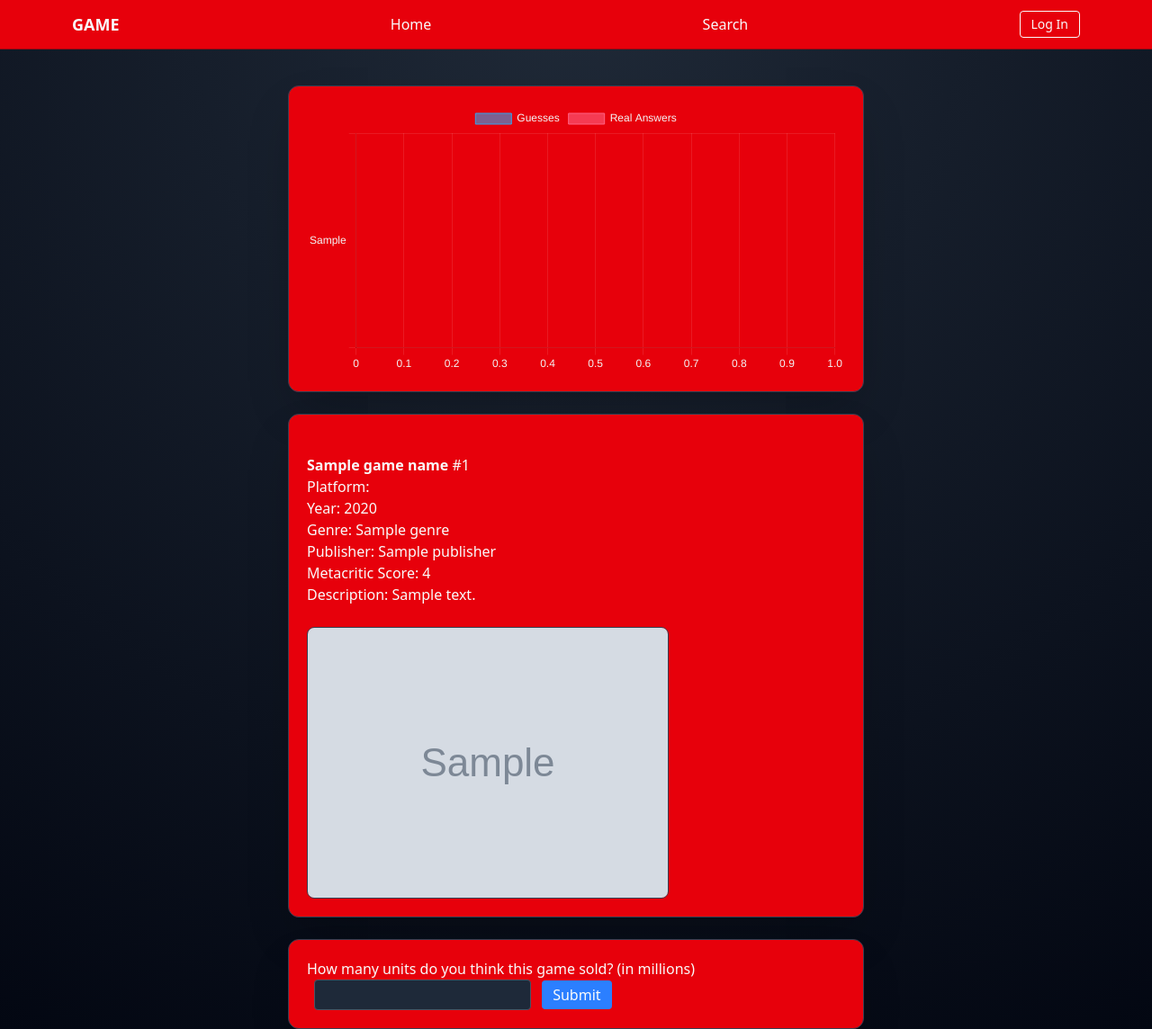
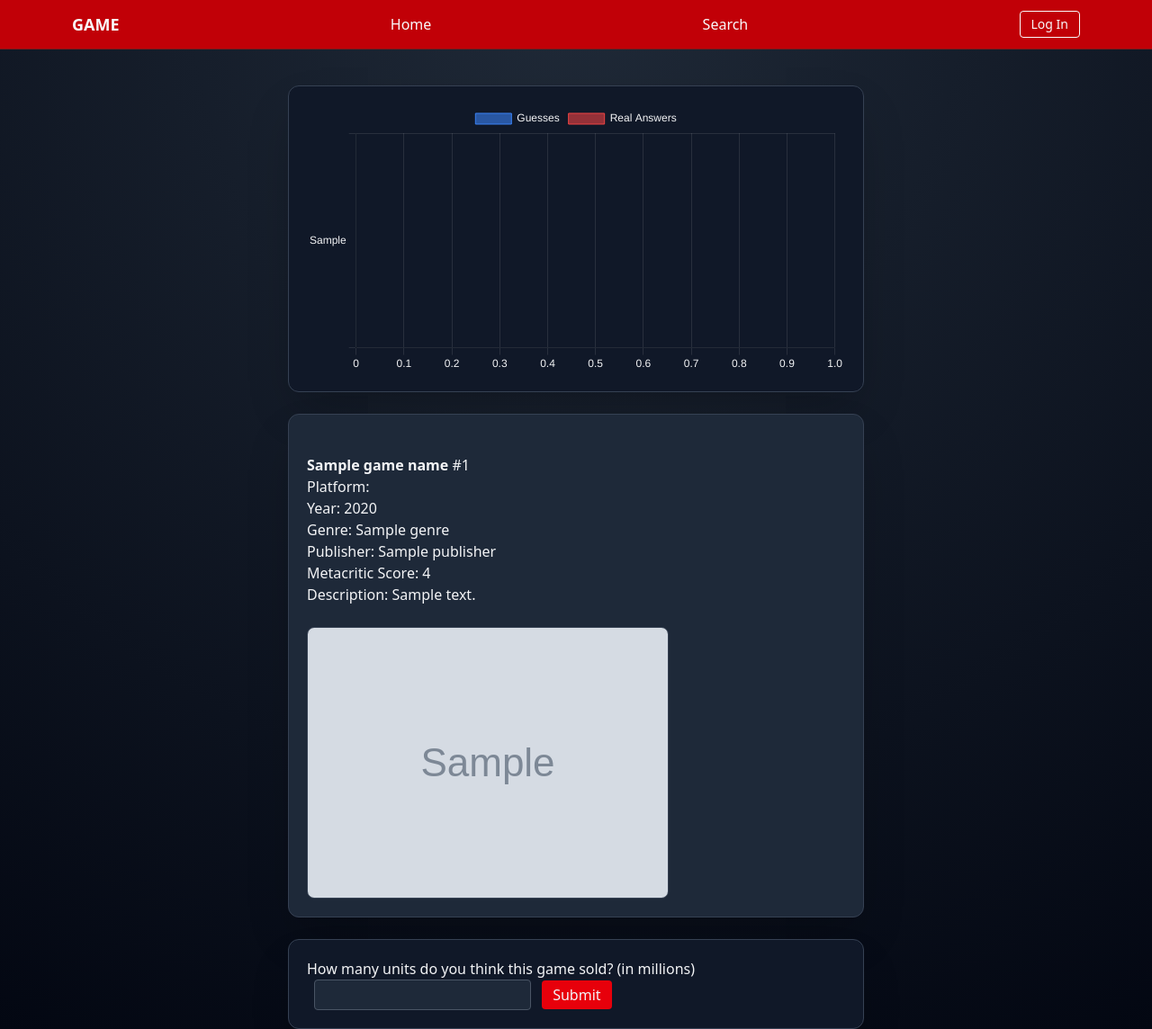
Before and after one commit to rlin49/trois_rickyl49_ethans201_hannahg61_tudorg-, a Flask app: template app/templates/game.html in a window 1280 px wide. Shown: the whole page at 90% size. Run offline with Flask 3, Linux system fonts and the light colour scheme; the template is opened without the code that fills it: most values are stand-ins (such as "Sample title", 1, 10 or a date in 2020); grey boxes marked "Sample" are stand-in pictures.

Commit message:
Update styles and colors in game.html

```diff
--- a/app/templates/game.html
+++ b/app/templates/game.html
@@ -3,7 +3,7 @@
 
 <body class="min-h-screen bg-[radial-gradient(circle_at_top,_#1f2937,_#030712)] text-gray-100">
 
-<nav class="bg-red-600 border-b border-red-800">
+<nav class="bg-red-700 border-b border-red-900">
   <div class="max-w-6xl mx-auto px-4 py-3 flex items-center justify-between">
 
     <a href="/game" class="text-lg font-semibold text-gray-50">
@@ -43,11 +43,13 @@
 
 <div name="game" class="pl-[25%] pr-[25%] mt-10">
 
-<div class="w-full p-5 bg-red-600 text-gray-50 border border-gray-700 rounded-xl shadow-2xl">
+<!-- CHART -->
+<div class="w-full p-5 bg-gray-900 text-gray-100 border border-gray-700 rounded-xl shadow-2xl">
   <canvas id="chart"></canvas>
 </div>
 
-<div class="w-full pl-5 pr-5 mt-6 bg-red-600 text-gray-50 border border-gray-700 rounded-xl shadow-2xl p-5">
+<!-- GAME INFO -->
+<div class="w-full pl-5 pr-5 mt-6 bg-gray-800 text-gray-100 border border-gray-700 rounded-xl shadow-2xl p-5">
   <br>
   <b>{{ game_name }}</b> #{{ rank }}
   <br>
@@ -67,7 +69,8 @@
   <img src={{ img_link }} class="rounded-lg border border-gray-700">
 </div>
 
-<form action="/game" method="POST" class="pl-5 mt-6 bg-red-600 text-gray-50 border border-gray-700 rounded-xl shadow-2xl p-5">
+<!-- FORM -->
+<form action="/game" method="POST" class="pl-5 mt-6 bg-gray-900 text-gray-100 border border-gray-700 rounded-xl shadow-2xl p-5">
   How many units do you think this game sold? (in millions)
 
   <input class="border border-gray-600 bg-gray-800 text-gray-100 p-1 rounded ml-2"
@@ -78,7 +81,7 @@
   <input type="hidden" name="ans_arr" value="{{ ans_arr }}">
   <input type="hidden" name="game_arr" value='{{ game_arr }}'>
 
-  <input type="submit" class="bg-blue-500 px-3 py-1 rounded hover:bg-blue-600 ml-2 cursor-pointer">
+  <input type="submit" class="bg-red-600 px-3 py-1 rounded hover:bg-red-700 ml-2 cursor-pointer">
 </form>
 
 </div>
@@ -96,15 +99,15 @@
       {
         label: "Guesses",
         data: guess_arr,
-        backgroundColor: "rgba(54, 162, 235, 0.6)",
-        borderColor: "rgba(54, 162, 235, 1)",
+        backgroundColor: "rgba(59, 130, 246, 0.6)",
+        borderColor: "rgba(59, 130, 246, 1)",
         borderWidth: 1
       },
       {
         label: "Real Answers",
         data: ans_arr,
-        backgroundColor: "rgba(255, 99, 132, 0.6)",
-        borderColor: "rgba(255, 99, 132, 1)",
+        backgroundColor: "rgba(239, 68, 68, 0.6)",
+        borderColor: "rgba(239, 68, 68, 1)",
         borderWidth: 1
       }
     ]
```
